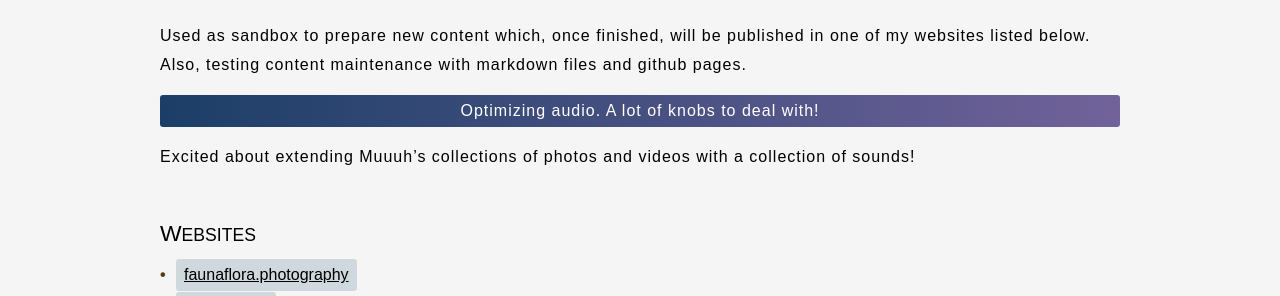
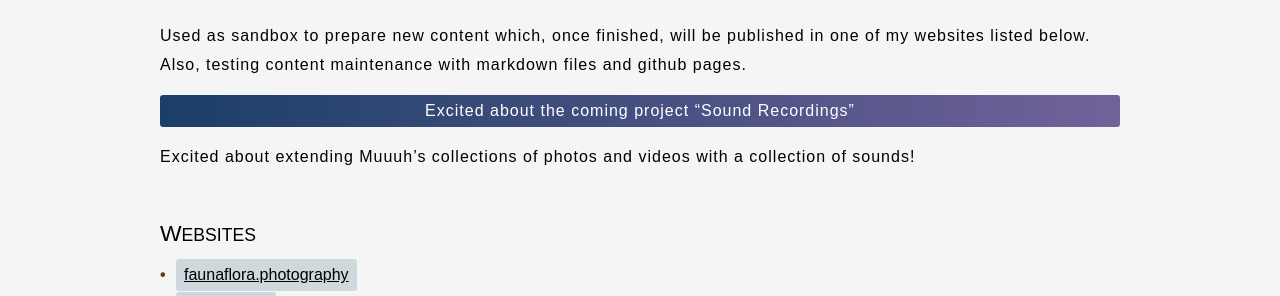
Before and after one commit to KHMuller/khmuller.github.io, a Jekyll site: the page built from index.md, in a window 1280 px wide. Shown: the part 173-469 px from the top of the page. Built offline with Jekyll 4.4.1, drawn with Linux system fonts in a browser that asks for light colours.

Commit message:
Update index.md

```diff
--- a/index.md
+++ b/index.md
@@ -10,7 +10,7 @@ canonical: https://khmuller.github.io
 Used as sandbox to prepare new content which, once finished, will be published in one of my websites listed below. Also, testing content maintenance with markdown files and github pages.
 
 {: .enhanced}
-Optimizing audio. A lot of knobs to deal with!
+Excited about the coming project "Sound Recordings"
 
 Excited about extending Muuuh's collections of photos and videos with a collection of sounds!
 
```
